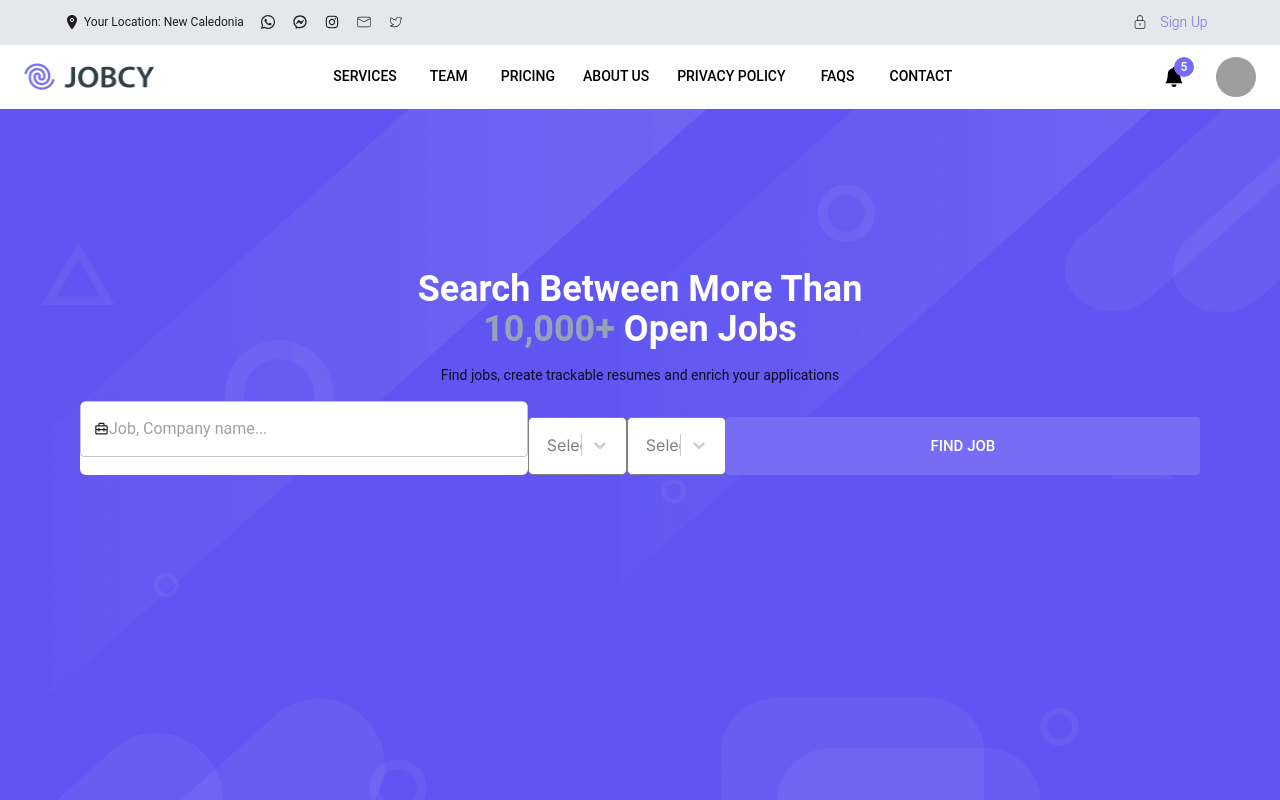
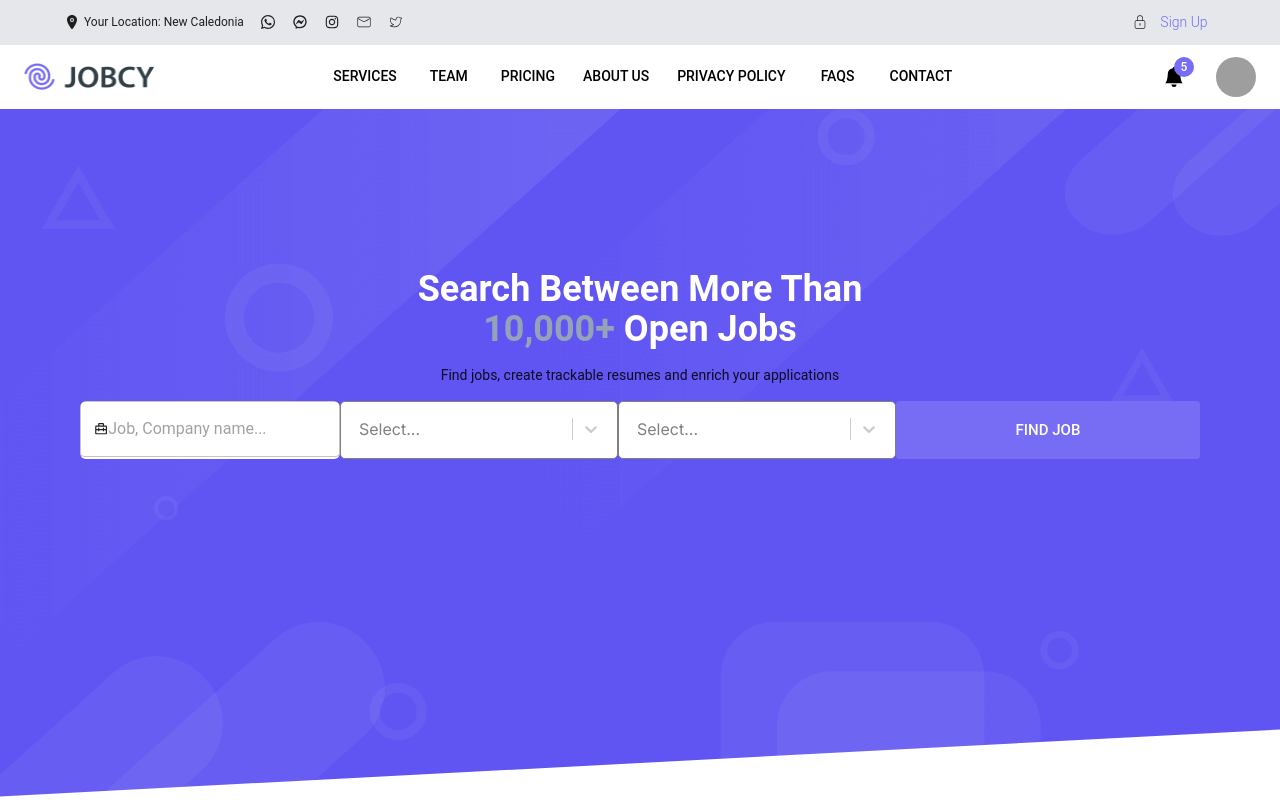
Before and after one commit to refugedesigns/jobcy, a Next.js app in the folder client/: page / in a window 1280 px wide. Shown: the top 800 px of the page. Built offline with nearby package versions, Linux system fonts and the light colour scheme; grey boxes are pictures that could not be loaded.

Commit message:
fixed skew issue

```diff
--- a/client/app/components/HeroSection.tsx
+++ b/client/app/components/HeroSection.tsx
@@ -35,17 +35,17 @@ const HeroSection = () => {
       <Typography variant="body2" className="py-4 text-center mx-auto w-full">
         Find jobs, create trackable resumes and enrich your applications
       </Typography>
-      <Box className="space-y-4 lg:flex">
+      <Box className="space-y-4 lg:flex lg:space-y-0">
         <TextField
           name="company"
           id="company"
           placeholder="Job, Company name..."
           InputProps={{ startAdornment: <BiBriefcaseAlt2 /> }}
-          className="bg-white rounded-md"
+          className="bg-white rounded-md lg:flex-1"
           fullWidth
         />
         <Select
-          className="basic-single"
+          className="basic-single lg:flex-1"
           classNamePrefix="select"
           defaultValue={"Option 1"}
           isClearable={isClearable}
@@ -69,7 +69,7 @@ const HeroSection = () => {
           }}
         />
         <Select
-          className="basic-single"
+          className="basic-single lg:flex-1"
           classNamePrefix="select"
           defaultValue={"Option 1"}
           isClearable={isClearable}
@@ -97,7 +97,7 @@ const HeroSection = () => {
           variant="contained"
           disableElevation
           size="large"
-          className="bg-primary-blue  dark:text-white w-full py-4"
+          className="bg-primary-blue  dark:text-white w-full lg:flex-1 py-4"
         >
           Find Job
         </Button>
--- a/client/app/page.tsx
+++ b/client/app/page.tsx
@@ -6,10 +6,10 @@ import JobCategories from "./components/JobCategories";
 
 export default function Home() {
   return (
-    <main className="flex min-h-screen flex-col items-center justify-between">
-      <Box className="bg-[url('/images/home/img-01.png')] bg-cover bg-center w-full min-h-[100vh] bg-[#6055f2] relative">
+    <main className="flex flex-col items-center justify-between">
+      <Box className="bg-[url('/images/home/img-01.png')] bg-cover bg-bottom w-full min-h-[750px] bg-[#6055f2] relative pb-16">
         <HeroSection />
-        <Box className="bg-white w-full h-32 absolute -bottom-16 z-10 overflow-hidden -skew-y-3" />
+        <Box className="bg-white w-full h-48 absolute -bottom-24 z-10 overflow-hidden -skew-y-[3deg]" />
       </Box>
 
         <JobCategories />
```
